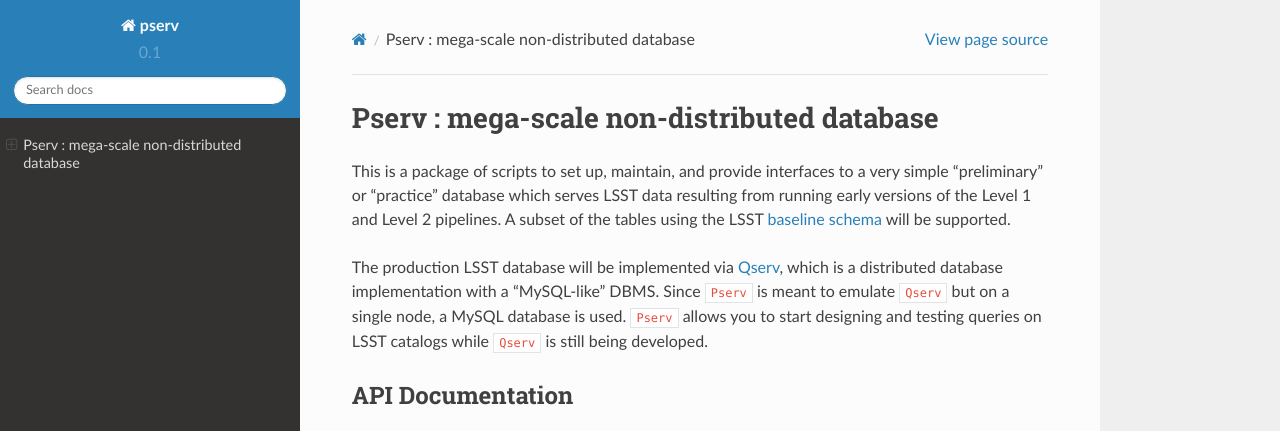
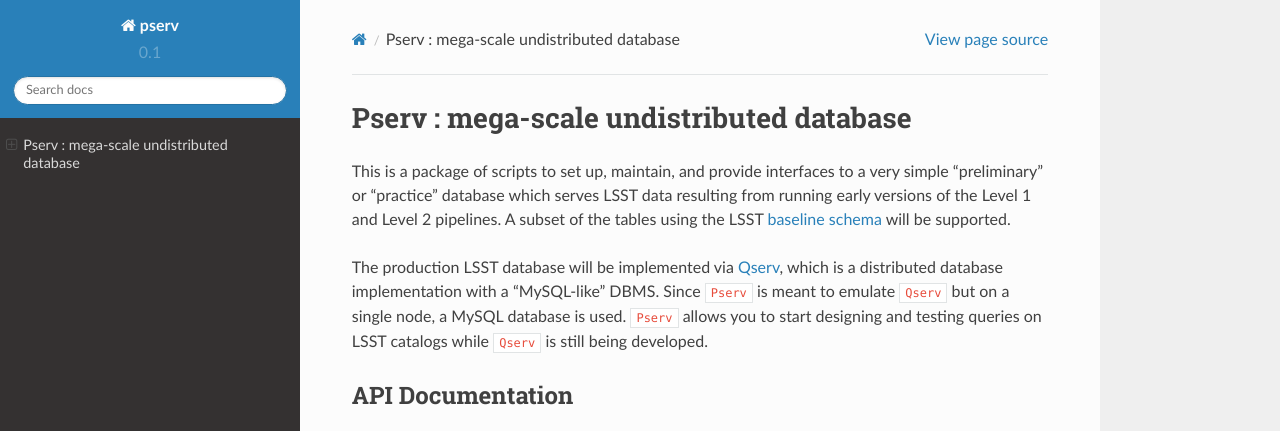
Before and after one commit to LSSTDESC/pserv, a Sphinx documentation site: the page built from doc/index.rst, in a window 1280 px wide, cut to the strip 0-431 px from the top of the page. Built offline with Sphinx 7.4.7 and the Read the Docs theme 2.0.0, drawn with Linux system fonts in a browser that asks for light colours.

```diff
--- a/doc/index.rst
+++ b/doc/index.rst
@@ -1,5 +1,5 @@
 ============================================
-Pserv : mega-scale non-distributed database
+Pserv : mega-scale undistributed database
 ============================================
 
 This is a package of scripts to set up, maintain, and provide interfaces to a
```
Also changed, not shown: other parts of doc/index.rst (+1 -1 lines).
